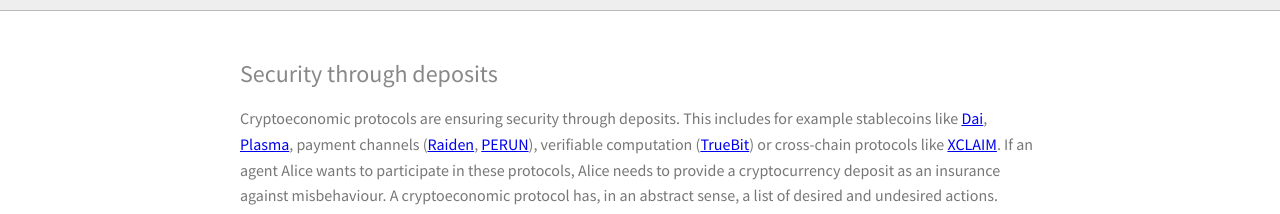
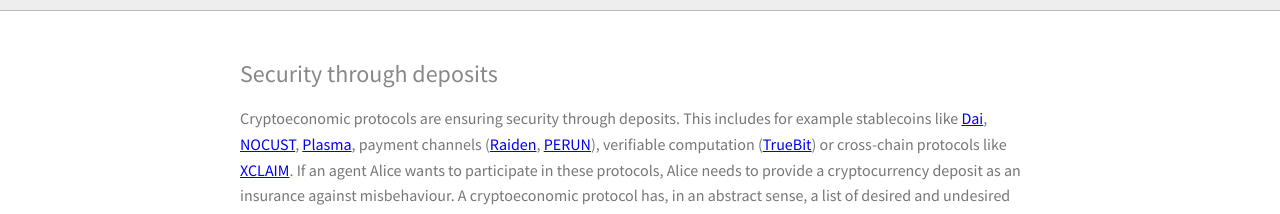
Before and after one commit to nud3l/balance, a website: page docs/index.html in a window 1280 px wide. Shown: the part 581-795 px from the top of the page. Drawn offline with nearby package versions, Linux system fonts and the light colour scheme.

Commit message:
add NOCUST

```diff
--- a/docs/index.html
+++ b/docs/index.html
@@ -72,7 +72,7 @@
         <h2 class="content-subhead">Security through deposits</h2>
         <p>
             Cryptoeconomic protocols are ensuring security through deposits.
-            This includes for example stablecoins like <a href="https://makerdao.com/en/dai/" target="_blank">Dai</a>, <a href="https://www.plasma.io/plasma-contracts.html">Plasma</a>, payment channels (<a href="https://raiden.network/">Raiden</a>, <a href="https://eprint.iacr.org/2017/635">PERUN</a>), verifiable computation (<a href="https://truebit.io/" target="_blank">TrueBit</a>) or cross-chain
+            This includes for example stablecoins like <a href="https://makerdao.com/en/dai/" target="_blank">Dai</a>, <a href="https://blog.liquidity.network/2018/11/21/nocust-101/">NOCUST</a>, <a href="https://www.plasma.io/plasma-contracts.html">Plasma</a>, payment channels (<a href="https://raiden.network/">Raiden</a>, <a href="https://eprint.iacr.org/2017/635">PERUN</a>), verifiable computation (<a href="https://truebit.io/" target="_blank">TrueBit</a>) or cross-chain
             protocols like <a href="https://www.xclaim.io/" target="_blank">XCLAIM</a>.
             If an agent Alice wants to participate in these protocols, Alice needs to provide a cryptocurrency deposit as an insurance against misbehaviour.
             <!-- Generally speaking, if Alice violates the requirements of the protocol, her deposit is either slashed or transferred to the agent that was damaged by the action. -->
```
